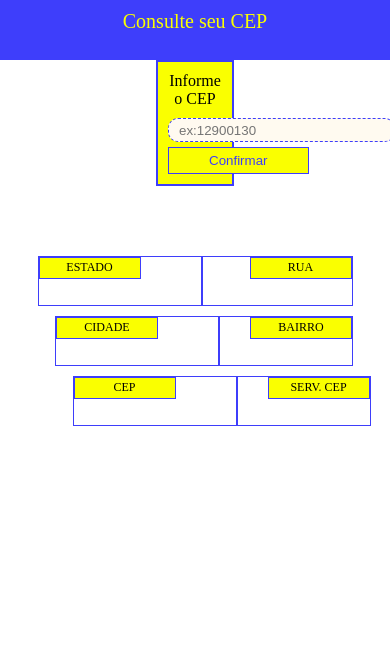
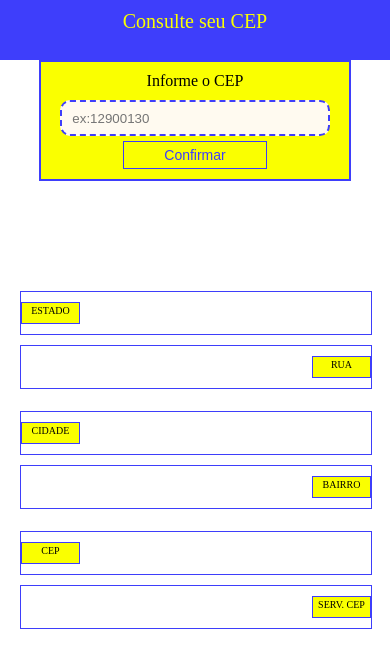
Before and after one commit to gabrielf7/code-programing-exercises, a website: page Code_Javascript/APP-3_consulte-cep/index.html in a window 390 px wide. Drawn offline with Linux system fonts and the light colour scheme.

Commit message:
Add: Adapting the Layout for the mobile version

```diff
--- a/Code_Javascript/APP-3_consulte-cep/index.css
+++ b/Code_Javascript/APP-3_consulte-cep/index.css
@@ -1,5 +1,11 @@
 body {
   margin: 0; padding: 0;
+}
+
+textarea:focus, input:focus, select:focus {
+  box-shadow: 0 0 0 0;
+  border: 0 none;
+  outline: 0;
 }
 
 .container-top {
@@ -18,12 +24,18 @@ body {
 }
 
 .container-top-cep {
-  margin: 0px 40%;
-  padding: 10px 10px;
+  margin: 0px 35%;
+  max-height: 100px;
+  max-width: 50px 50px;
+  padding: 10px;
   background-color: #faff00;
   border: 2px solid #3e3efb;
   text-align: center;
+  display: flex;
+  flex-direction: column;
+  align-items: center;
 }
+
 .container-top-cep:hover{
   border: 2px dashed #3e3efb;
 }
@@ -31,15 +43,15 @@ body {
 .container-top-cep input{
   padding-left: 10px;
   margin-top: 10px;
-  width: 16em;
-  height: 20px;
-  border: 1px dashed #3e3efb;
+  width: 19em;
+  height: 30px;
+  border: 2px dashed #3e3efb;
   border-radius: 10px;
   background-color: floralwhite;
   color: #3e3efb;
 }
 .container-top-cep input:hover{
-  border: 1px solid #3e3efb;
+  border: 2px solid #3e3efb;
 }
 
 .button-top-cep {
@@ -49,6 +61,7 @@ body {
   border: 1px solid #3e3efb;
   color: #3e3efb;
   transition: .5s ease-in;
+  font-size: 14px;
 }
 .button-top-cep:hover {
   transition-duration: 0.7s;
@@ -72,10 +85,27 @@ body {
   background-color: floralwhite;
 }
 
+@media (max-width: 800px) {
+  .container-top-cep {
+    margin: 0px 10%;
+    max-width: 40px 40px;
+  }
+
+  .container-top-cep input:hover{
+    border: 2px solid #3e3efb;
+  }
+
+  #container-top-cep-message {
+    margin: 0px 10%;
+    max-width: 10px 10px;
+  }
+}
+
 .campos {
   margin-top: 10px;
   padding: 20px 20px;
 }
+
 .campos input {
   padding-left: 30px;
 }
@@ -121,7 +151,7 @@ body {
   padding-right: 30px;
 }
 
-.cont .cont-title {
+.cont-title {
   font-size: 12px;
   width: 100px; height: 20px;
   border: 1px solid #3e3efb;
@@ -133,3 +163,39 @@ body {
   margin-top: 2px;
   text-align: center;
 }
+
+@media (max-width: 800px) {
+  .campos {
+    margin-top: 5px;
+    padding: 0px 10px;
+  }
+
+  .container-campo1, .container-campo2, .container-campo3 {
+    display: flex;
+    flex-direction: column;
+    justify-content: space-evenly;
+    padding: 10px;
+    margin-top: 50px;
+  }
+
+  .useStyled:hover {
+    transition-delay: 0.1s;
+    padding: 0%;
+    margin-top: 2px;
+  }
+
+  .cont {
+    height: 70px;
+    width: 100%;
+    padding: 10px 0px;
+    margin-top: 10px;
+  }
+  .cont-campo {
+    margin: auto;
+  }
+
+  .cont-title {
+    width: 57px; height: 20px;
+    font-size: 10px;
+  }
+}
--- a/Code_Javascript/APP-3_consulte-cep/index.html
+++ b/Code_Javascript/APP-3_consulte-cep/index.html
@@ -14,10 +14,10 @@
         <p>Consulte seu CEP</p>
       </div>
       <div class="container-top-cep">
-        <label>
+        <label for="put-1">
           Informe o CEP
-          <input type="text" id="put-1" placeholder="ex:12900130" onclick="clearInput()" alt="Numero do Cep">
         </label>
+        <input type="text" id="put-1" placeholder="ex:12900130" onclick="clearInput()" alt="Numero do Cep">
         <button class="button-top-cep" onclick="fazereq()">Confirmar</button>
       </div>
       <p id="container-top-cep-message"></p>
```
